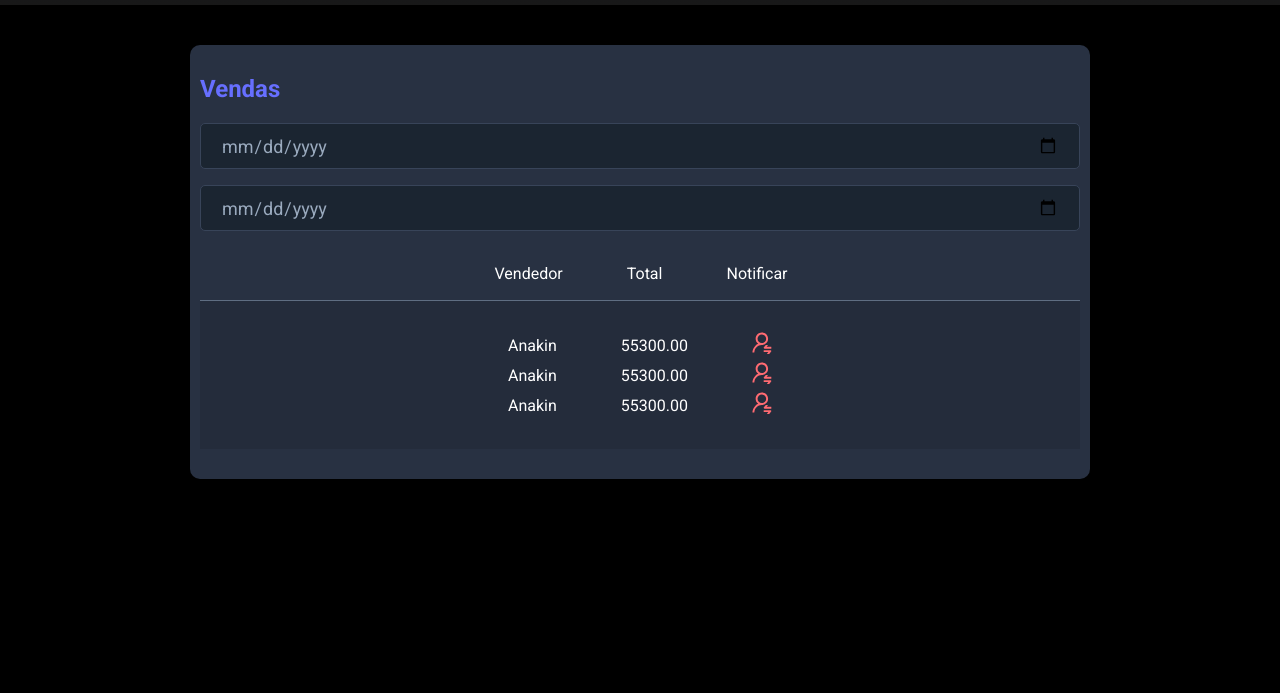
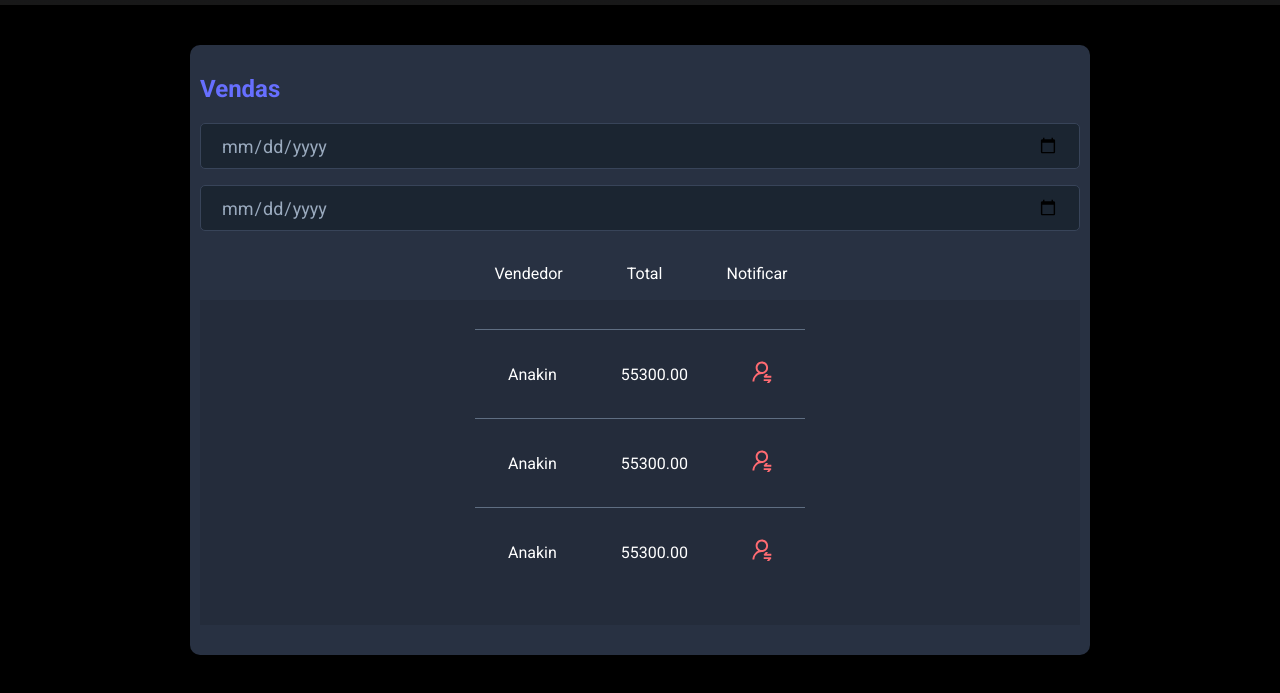
Before and after one commit to FlaviaCosta1037/ds-meta, a plain HTML site: page index.html in a window 1280 px wide. Shown: the part 215-908 px from the top of the page. Before the commit the page ends 800 px from the top, so only its background shows below. Drawn offline with Linux system fonts and the light colour scheme.

Commit message:
Ajuste tabela

```diff
--- a/css/style.css
+++ b/css/style.css
@@ -104,11 +104,15 @@ thead {
 
 tbody {
     width: 100%;
-    margin: 0;
     padding: 29px 96px;
     display: flex;
     flex-direction: column;
     align-items: center;
     background: #242C3B;
+}
+
+tr {
+
+    padding: 29px 0;
     border-top: 1px solid #5F6E82;
 }
```
